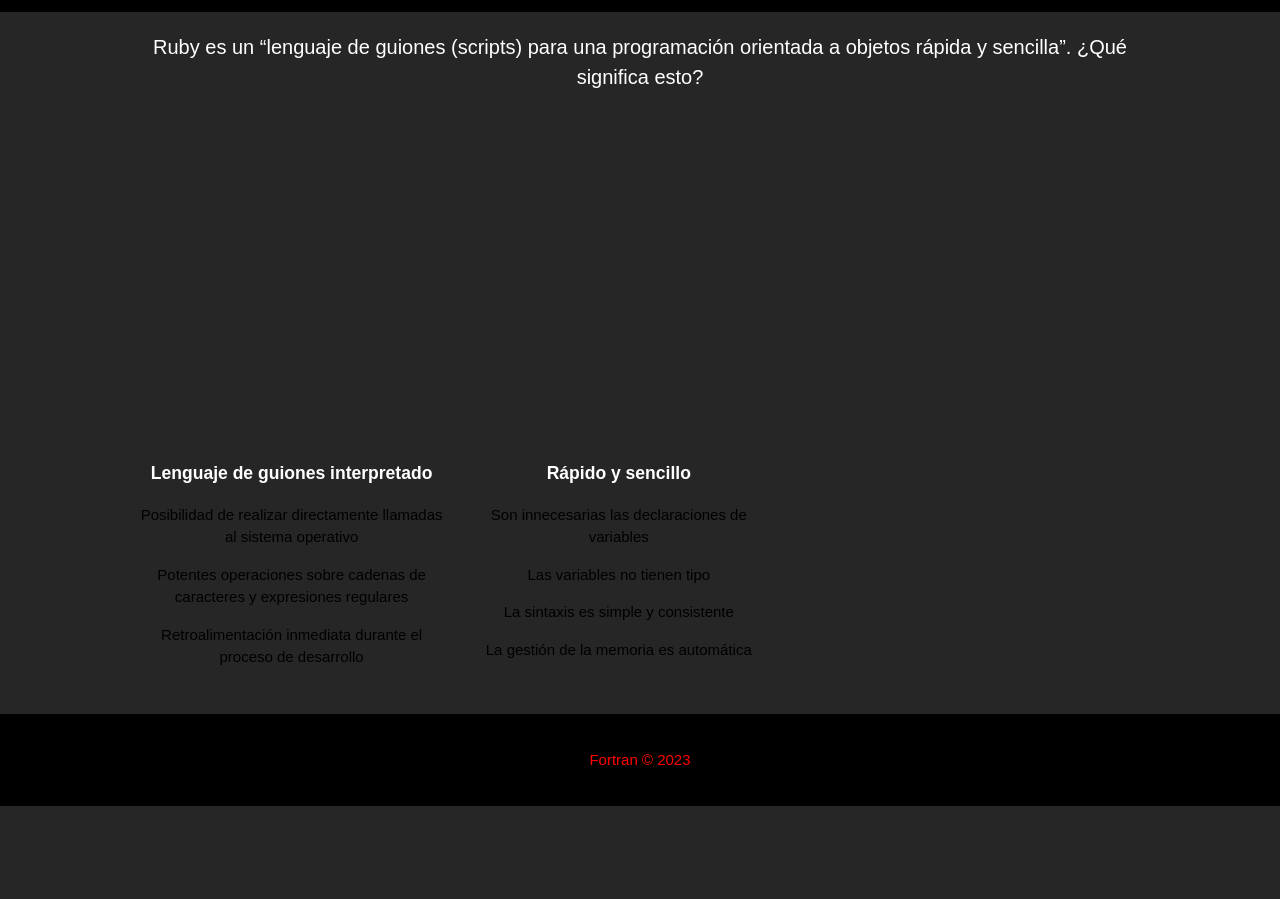
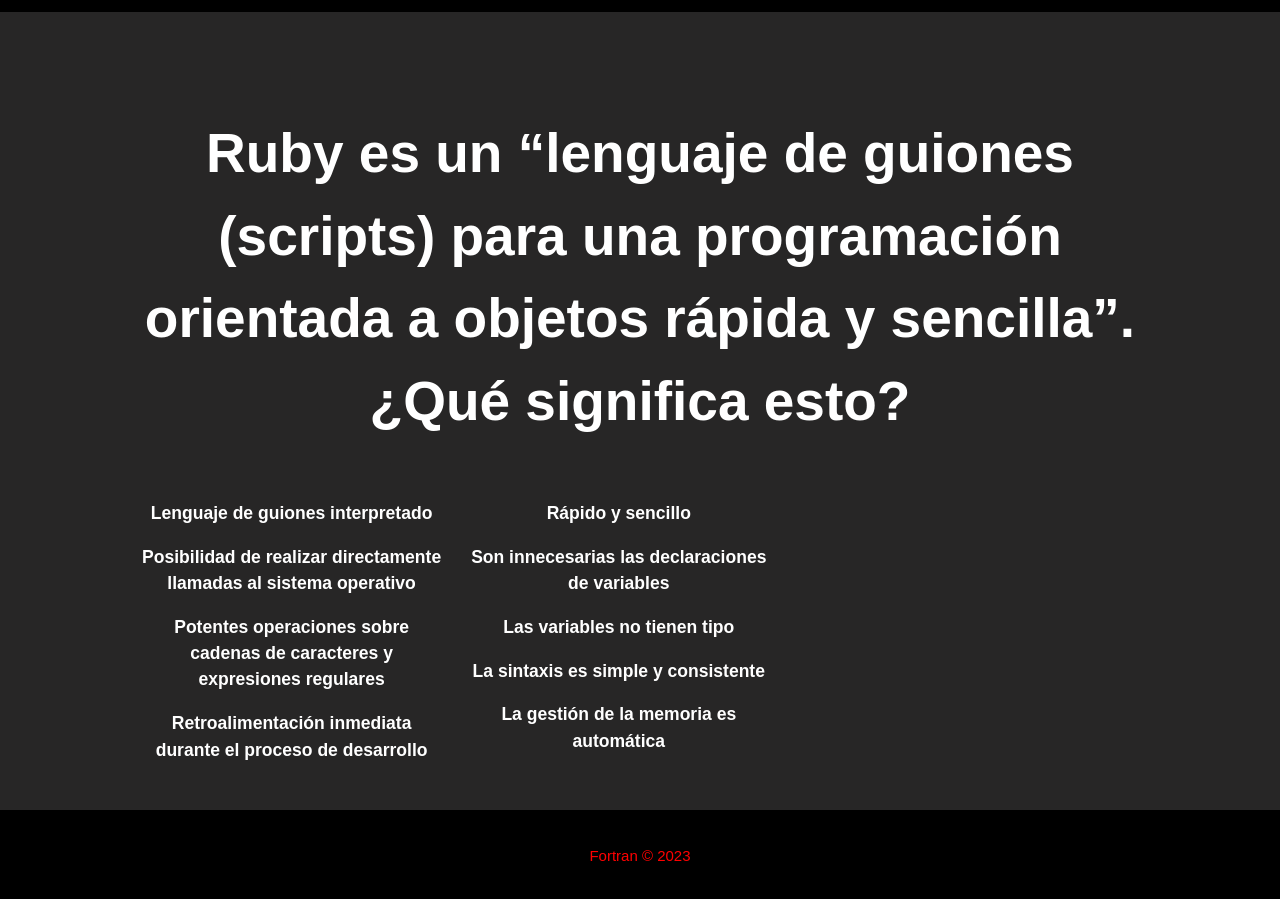
Before and after one commit to exposicionruby/exposicionruby.github.io, a plain HTML site: page index.html in a window 1280 px wide. Shown: the part 693-1592 px from the top of the page. Before the commit the page ends 1499 px from the top, so only its background shows below. Drawn offline with Linux system fonts and the light colour scheme.

Commit message:
initial commit

```diff
--- a/index.html
+++ b/index.html
@@ -45,9 +45,9 @@
     </section>
     <section id="showcase">
         <div class="container">
-            <p>Ruby es un “lenguaje de guiones (scripts) para una programación orientada a objetos rápida y sencilla”.
+            <h1>Ruby es un “lenguaje de guiones (scripts) para una programación orientada a objetos rápida y sencilla”.
                 ¿Qué significa
-                esto?</p>
+                esto?</h1>
         </div>
     </section>
 
@@ -55,16 +55,16 @@
         <div class="container">
             <div class="box">
                 <h3>Lenguaje de guiones interpretado</h3>
-                <p>Posibilidad de realizar directamente llamadas al sistema operativo</p>
-                <p>Potentes operaciones sobre cadenas de caracteres y expresiones regulares</p>
-                <p>Retroalimentación inmediata durante el proceso de desarrollo</p>
+                <h3>Posibilidad de realizar directamente llamadas al sistema operativo</h3>
+                <h3>Potentes operaciones sobre cadenas de caracteres y expresiones regulares</h3>
+                <h3>Retroalimentación inmediata durante el proceso de desarrollo</h3>
             </div>
             <div class="box">
                 <h3>Rápido y sencillo</h3>
-                <p>Son innecesarias las declaraciones de variables</p>
-                <p>Las variables no tienen tipo</p>
-                <p>La sintaxis es simple y consistente</p>
-                <p>La gestión de la memoria es automática</p>
+                <h3>Son innecesarias las declaraciones de variables</h3>
+                <h3>Las variables no tienen tipo</h3>
+                <h3>La sintaxis es simple y consistente</h3>
+                <h3>La gestión de la memoria es automática</h3>
             </div>
         </div>
     </section>
```
